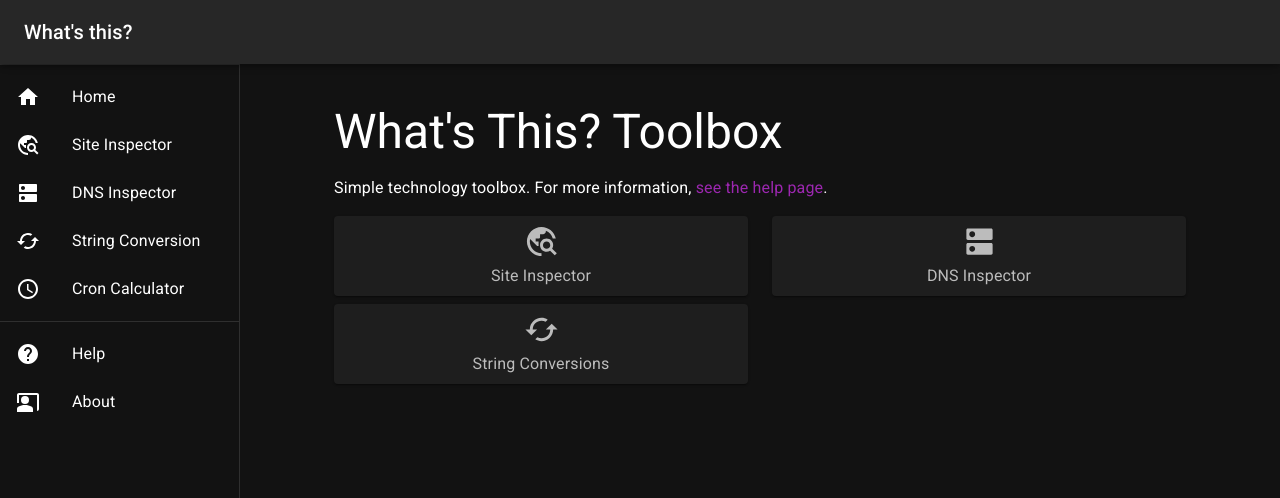
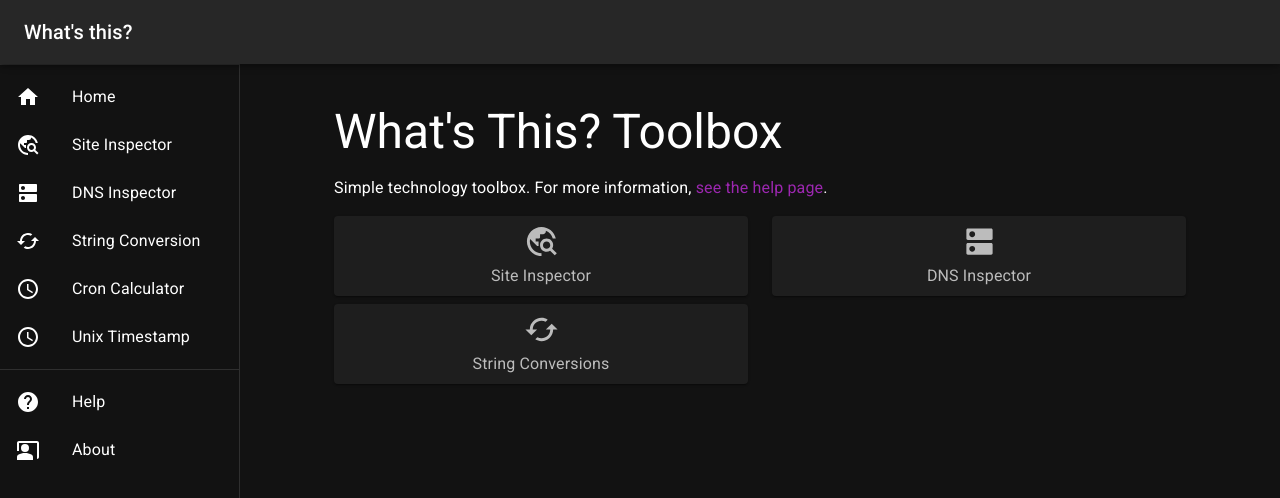
Before and after one commit to soup-bowl/whatsth.is, a React (Create React App) app: page / in a window 1280 px wide. Shown: the top 498 px of the page. Built offline with nearby package versions, Linux system fonts and the light colour scheme.

Commit message:
Epoch calculator.

```diff
--- a/src/index.tsx
+++ b/src/index.tsx
@@ -10,6 +10,7 @@ import { InspectionHome, InspectonResult } from "./pages/inspection";
 import { DnsCheckHome, DnsCheckResult } from './pages/dnschecker';
 import StringConversionPage from './pages/converter';
 import { CronConversionPage } from './pages/cron';
+import UnixEpochPage from './pages/time';
 
 export default function App() {
 	return (
@@ -25,9 +26,12 @@ export default function App() {
 					<Route path="dns/*"     element={<DnsCheckResult />} />
 					<Route path="cron"      element={<CronConversionPage />} />
 					<Route path="cron/*"    element={<CronConversionPage />} />
+					<Route path="time"      element={<UnixEpochPage />} />
+					<Route path="time/*"    element={<UnixEpochPage />} />
 					<Route path="convert"   element={<StringConversionPage />} />
 					<Route path="encoder"   element={<Navigate replace to="/convert" />} />
 					<Route path="decoder"   element={<Navigate replace to="/convert" />} />
+					<Route path="unix"      element={<Navigate replace to="/time" />} />
 					<Route path="*"         element={<Navigate replace to="/" />} />
 				</Route>
 			</Routes>
--- a/src/pages/_layout.tsx
+++ b/src/pages/_layout.tsx
@@ -172,6 +172,13 @@ export default function Layout() {
 						<ListItemIcon><AccessTimeIcon /></ListItemIcon>
 						<ListItemText primary="Cron Calculator" />
 					</ListItemButton>
+					<ListItemButton
+						onClick={() => {navigate('/time');handleDrawerClose();}}
+						selected={window.location.hash.includes("/time")}
+					>
+						<ListItemIcon><AccessTimeIcon /></ListItemIcon>
+						<ListItemText primary="Unix Timestamp" />
+					</ListItemButton>
 				</List>
 				<Divider />
 				<List>
--- /dev/null
+++ b/src/pages/time.tsx
@@ -0,0 +1,61 @@
+import { ContactPageSharp } from "@mui/icons-material";
+import { Box, TextField, Typography } from "@mui/material";
+import { useState } from "react";
+
+interface ITime {
+	string: Date;
+	unix: number;
+}
+
+function milliepochToSecond(unix:number) {
+	return Math.floor(unix / 1000);
+}
+
+export default function UnixEpochPage() {
+	const [timeStore, setTimeStore] = useState<ITime>({string: new Date(), unix: Math.floor(Date.now() / 1000)});
+
+	const changeDateTime = (e:any) => {
+		let conversionDate = new Date(e.target.value);
+		setTimeStore({
+			string: conversionDate,
+			unix: Math.floor(conversionDate.getTime() / 1000)
+		});
+	};
+
+	const changeUnix = (e:any) => {
+		let conversionDate = new Date(parseInt(e.target.value) * 1000);
+		setTimeStore({
+			string: conversionDate,
+			unix: e.target.value
+		});
+	};
+
+	return(
+		<>
+			<Typography variant="h3" component="h1" my={2}>Unix Timestamp Conversion</Typography>
+			<Typography my={2}>
+				Unix timestamp represents the <Box component="span" fontWeight='700'>seconds past since 1st January 1970</Box>.
+				This therefore gives you a way to represent time using a linear scaling integer, as opposed to a complicated
+				string/text based comparison.
+			</Typography>
+			<Box my={2}>
+				<TextField fullWidth
+					id="humanDTString"
+					label="Human Date & Time"
+					type="datetime-local"
+					value={timeStore.string.toISOString().slice(0, -5)}
+					onChange={changeDateTime}
+				/>
+			</Box>
+			<Box my={2}>
+				<TextField fullWidth
+					id="computerDTString"
+					label="Unix Epoch String"
+					type="number"
+					value={timeStore.unix}
+					onChange={changeUnix}
+				/>
+			</Box>
+		</>
+	);
+}
```
Also changed, not shown: 1 other file (tests, documents, lock files or other folders).
